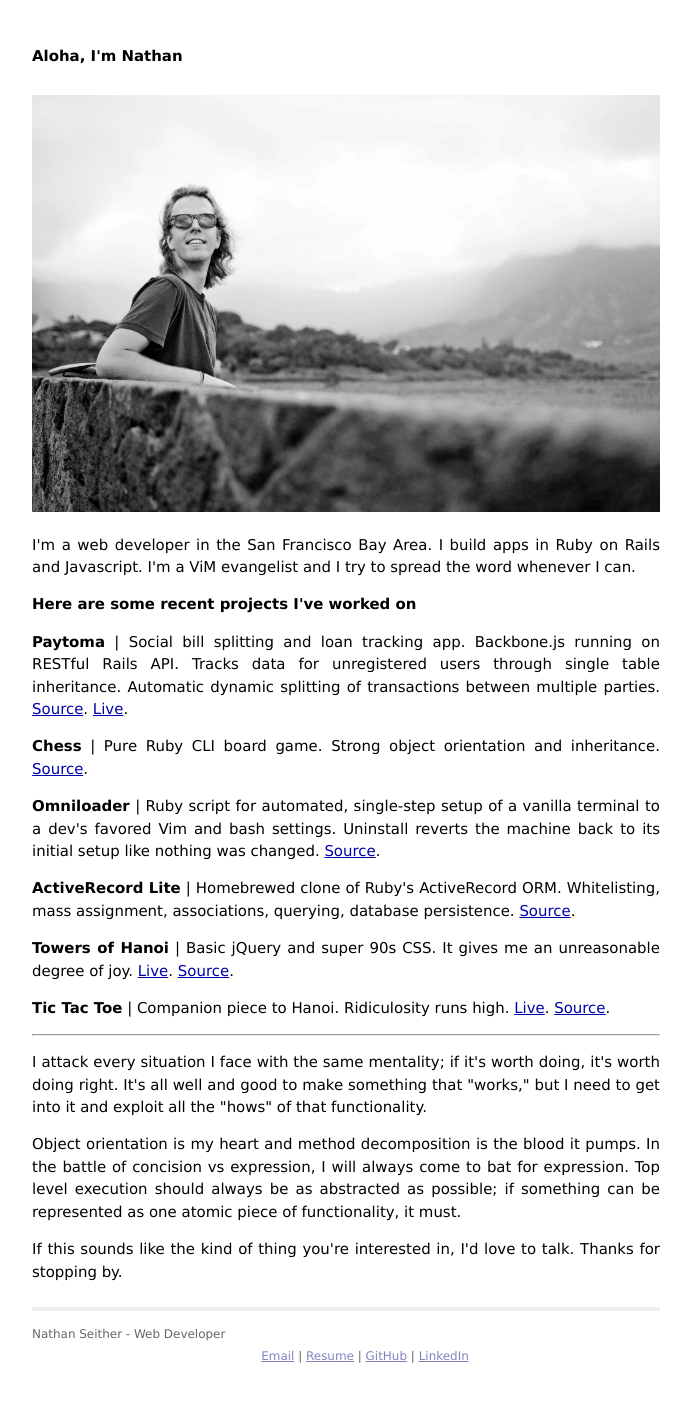
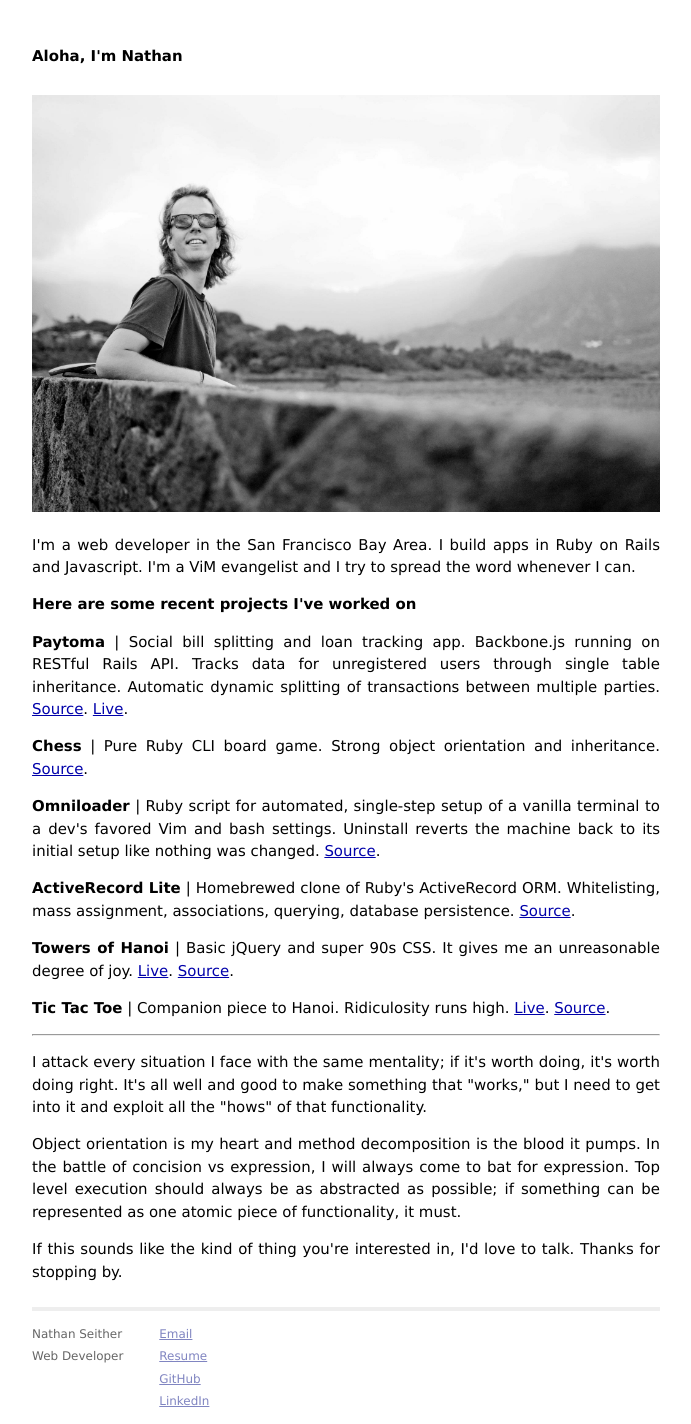
Before and after one commit to Supernats/Supernats.github.io, a Jekyll site: the page built from index.html, in a window 1280 px wide. Shown: the whole page, without its empty margins (294-985 px from the left). Built offline with Jekyll 4.4.1, drawn with Linux system fonts in a browser that asks for light colours; Markdown is read by kramdown in place of the engine named in the settings; before the commit the page ends 1380 px from its top, so only the background shows below that.

Commit message:
maybe stacked is alright

```diff
--- a/_layouts/default.html
+++ b/_layouts/default.html
@@ -25,16 +25,16 @@
           <div class="footer">
             <div class="contact">
               <p>
-                Nathan Seither - Web Developer
+                Nathan Seither<br />
+                Web Developer<br />
               </p>
             </div>
-            <br>
             <div class="contact">
               <p>
-                <a href="mailto: nathanseither@gmail.com">Email</a> |
-                <a href="http://supernats.github.io/assets/pdf/resume_seither.pdf">Resume</a> |
-                <a href="https://github.com/supernats">GitHub</a> |
-                <a href="www.linkedin.com/in/nathanseither/">LinkedIn</a>
+                <a href="mailto: nathanseither@gmail.com">Email</a><br />
+                <a href="http://supernats.github.io/assets/pdf/resume_seither.pdf">Resume</a><br />
+                <a href="https://github.com/supernats">GitHub</a><br />
+                <a href="www.linkedin.com/in/nathanseither/">LinkedIn</a><br />
               </p>
             </div>
           </div>
```
